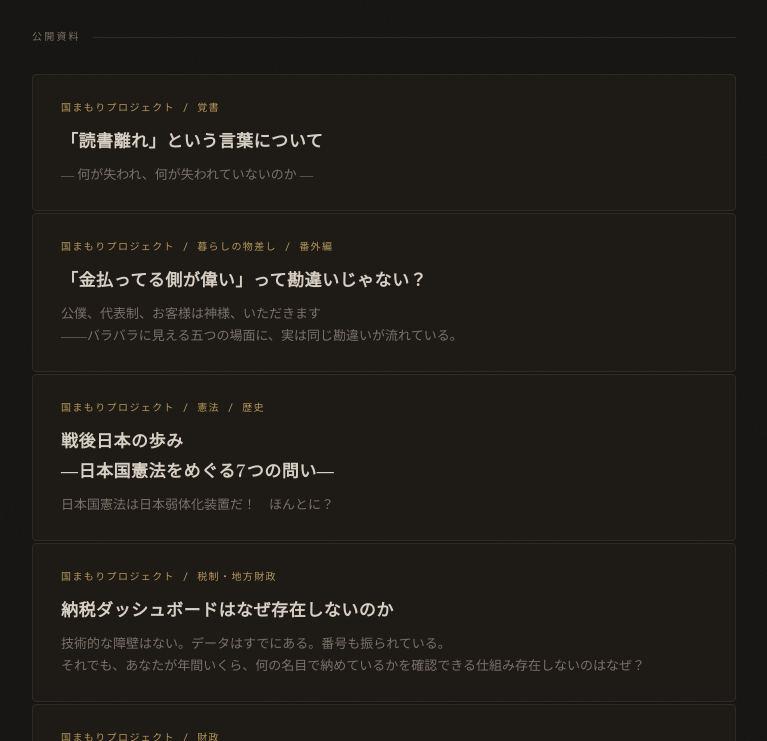
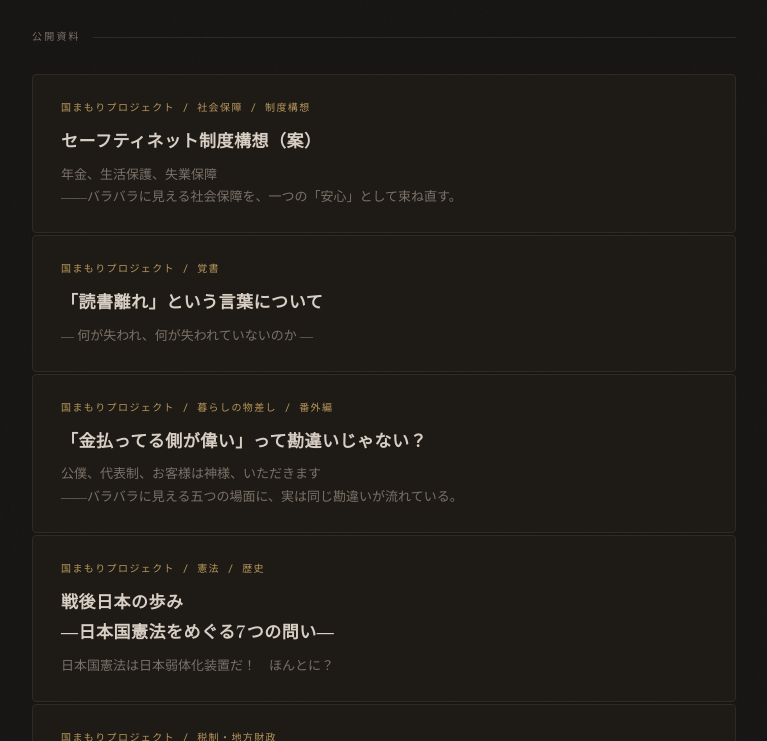
Before and after one commit to maskedrider88/maskedrider88.github.io, a Jekyll site: the page index.html, which Jekyll copies as it is, in a window 1280 px wide and 900 px high, scrolled down 374 px, cut to the strip 159-900 px from the top of the window. Shown: the whole strip, without its empty margins (256-1023 px from the left). Built offline with Jekyll 4.4.1, drawn with Linux system fonts in a browser that asks for light colours; some web fonts are replaced.

Commit message:
Update index.html

```diff
--- a/index.html
+++ b/index.html
@@ -234,6 +234,12 @@
       <p class="section-label">公開資料</p>
       <div class="card-list">
 
+        <a class="card" href="safetynet-kousou.md">
+          <p class="card-tag">国まもりプロジェクト / 社会保障 / 制度構想</p>
+          <p class="card-title">セーフティネット制度構想（案）</p>
+          <p class="card-desc">年金、生活保護、失業保障<br>——バラバラに見える社会保障を、一つの「安心」として束ね直す。</p>
+        </a>
+
         <a class="card" href="dokushobanare.html">
           <p class="card-tag">国まもりプロジェクト / 覚書</p>
           <p class="card-title">「読書離れ」という言葉について</p>
```
